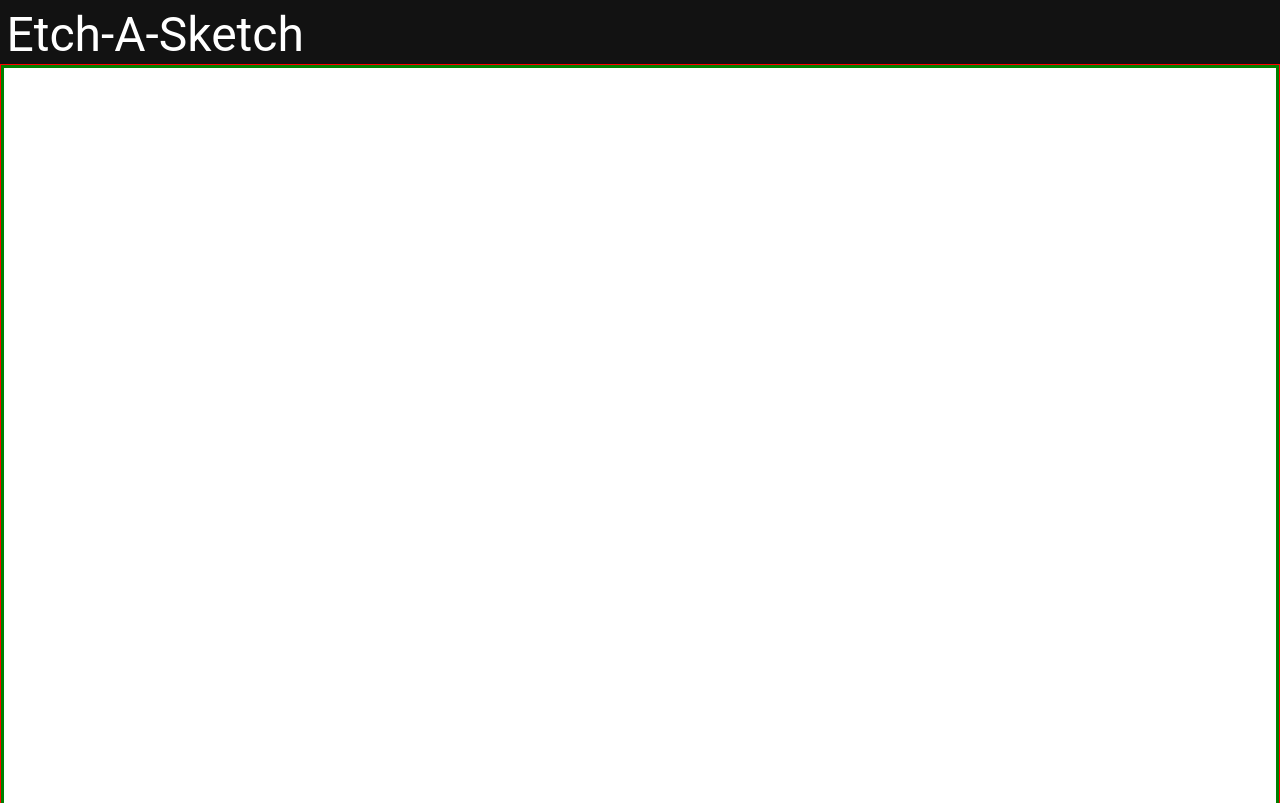
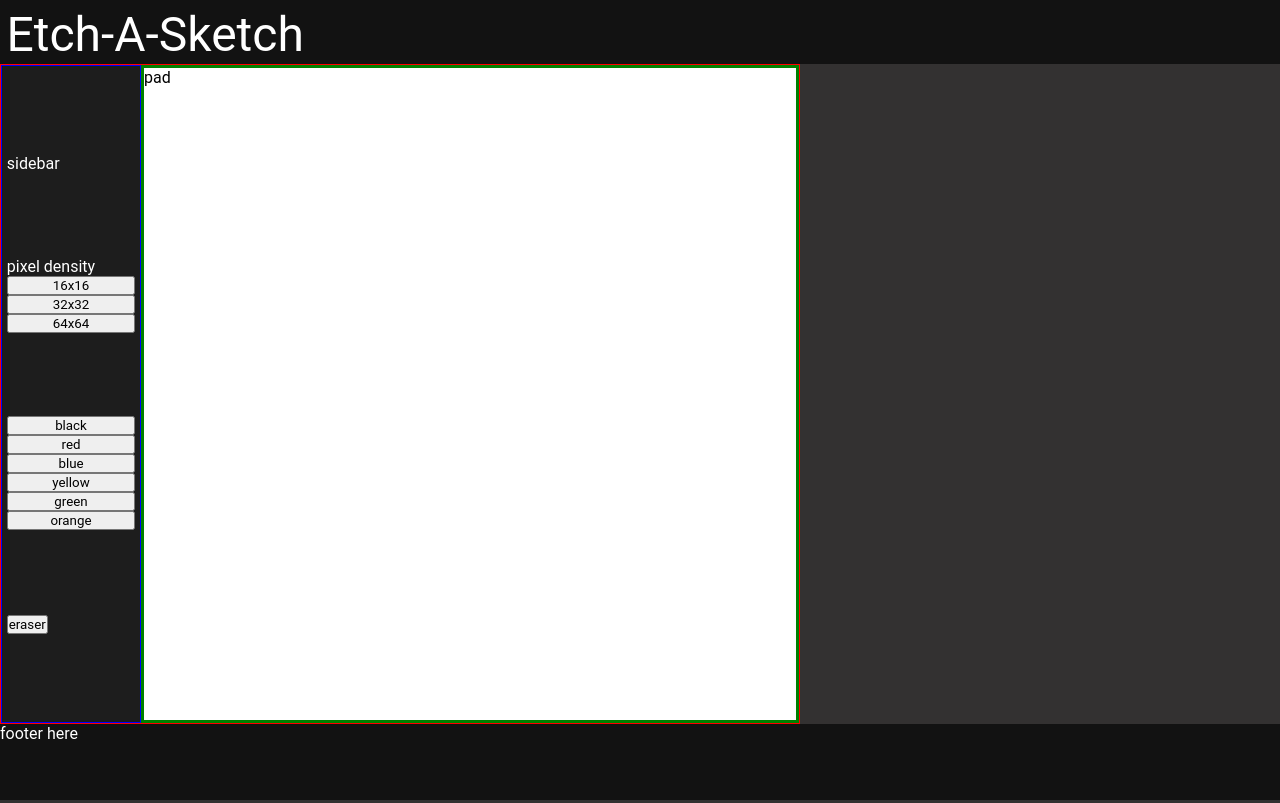
Before and after one commit to Wizxzit/etchasketch, a plain HTML site: page index.html in a window 1280 px wide. Shown: the top 803 px of the page. Drawn offline with Linux system fonts and the light colour scheme.

Commit message:
added color buttons

```diff
--- a/index.html
+++ b/index.html
@@ -11,7 +11,26 @@
 <body>
     <div id="header">Etch-A-Sketch</div>
     <div id="container">
-        <div id="pad">
+    <div id="sidebar">sidebar
+        <div id="scaleContainer">
+            pixel density
+        <button id="scale">16x16</button>
+        <button id="scale">32x32</button>
+        <button id="scale">64x64</button>
+        </div>
+        <div id="colorContainer">
+        <button class="colorButton">black</button>
+        <button class="colorButton">red</button>
+        <button class="colorButton">blue</button>
+        <button class="colorButton">yellow</button>
+        <button class="colorButton">green</button>
+        <button class="colorButton">orange</button>
+        </div>
+        <div id="toolContainer">
+        <button id="eraser">eraser</button>
+        </div>
+    </div>
+        <div id="pad">pad
         </div>
     </div>
     <div id="footer">footer here</div>
--- a/styles.css
+++ b/styles.css
@@ -9,6 +9,7 @@ body {
     display: flex;
     flex-direction: column;
     height: 100vh;
+    background-color: rgb(51, 49, 49);
 }
 
 #header {
@@ -22,19 +23,26 @@ body {
 
 #container {
     border: 1px solid red;
-
     display: flex;
     justify-content: center;
     align-content: center;
+
     background-color: #000000de;
+    max-width: 100vh;
 }
 
 #sidebar {
+    display: flex;
+    flex-direction: column;
+    flex-wrap: wrap;
+    justify-content: space-evenly;
     border: 1px solid blue;
 
     background-color: #1d1d1d;
     color: white;
-    width: 170px;
+
+    padding: .3rem;
+    width: 140px;
 }
 
 #pad {
@@ -52,9 +60,43 @@ body {
     opacity: 0;
 }
 
-#black {
+#scaleContainer {
+    display: flex;
+    flex-direction: column;
+}
+
+#colorContainer {
+    display: flex;
+    flex-wrap: wrap;
+    flex-direction: column;
+}
+
+#colorText {
+    display: block;
+}
+
+.black {
     background-color: black;
-    opacity: 0;
+}
+
+.red {
+    background-color: red;
+}
+
+.blue {
+    background-color: blue;
+}
+
+.yellow {
+    background-color: yellow;
+}
+
+.green. {
+    background-color: green;
+}
+
+.orange {
+    background-color: orange;
 }
 
 #footer {
```
